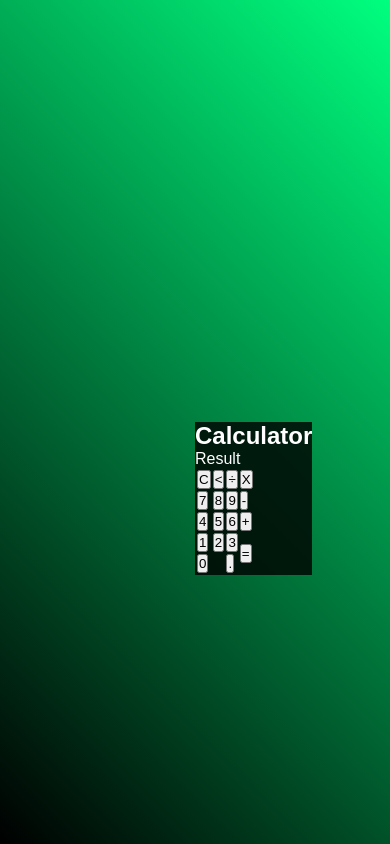
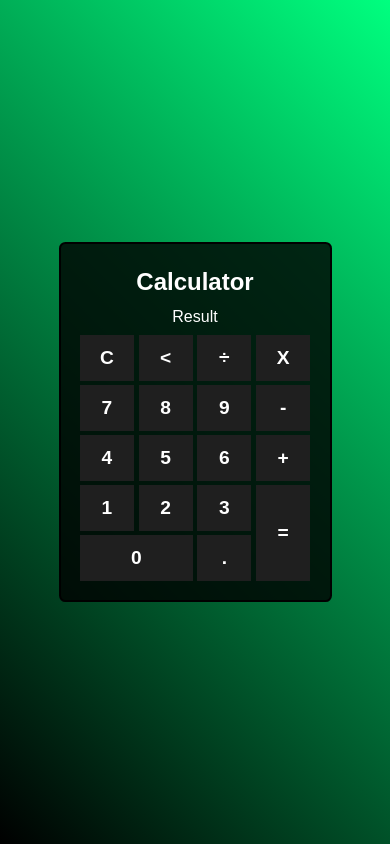
Before and after one commit to dimas-prates/calculator, a plain HTML site: page public/pages/index.html in a window 390 px wide. Drawn offline with Linux system fonts and the light colour scheme.

Commit message:
:sparkles: feat(index.css): Add style to the calculator. Add hover animation and adapt to mobile

```diff
--- a/public/styles/index.css
+++ b/public/styles/index.css
@@ -3,14 +3,58 @@
 .content {
     background: var(--clr-bkg-main);
     color: var(--clr-txt-main);
-    height: 100vh;
+    min-height: 100vh;
     font-family: Arial, Helvetica, sans-serif;
-
+    display: flex;
+    justify-content: center;
+    align-items: center;
+    line-height: 1.8;
 }
 
 .content__calculator {
     background: var(--clr-bkg-calc);
-    position: absolute;
-    top: 50%;
-    left: 50%;
+    border-radius: 0.4rem;
+    padding: 1rem;
+    border: 0.15rem solid var(--clr-bdr-main);
+    justify-content: center;
+    align-items: center;
+    text-align: center;
+    width: 30vw;
 }
+
+.calculator__table {
+    width: 100%;
+}
+
+.calculator__table td {
+    width: 3rem;
+    height: 3rem;
+    padding: 0.09rem;
+}
+
+.calculator__table td .calculator__button {
+    width: 100%;
+    height: 100%;
+    cursor: pointer;
+    border: none;
+    background: var(--clr-bkg-btn);
+    color: var(--clr-txt-main);
+    font-weight: bolder;
+    font-size: larger;
+    transition: text-shadow ease 300ms, font-size ease 150ms;
+}
+
+.calculator__table td .calculator__button:hover,
+.calculator__table td .calculator__button:focus-within {
+    text-shadow: 0 0 2px var(--clr-hvr-main);
+    font-size: x-large;
+}
+
+@media screen and (max-width: 760px) {
+    .content__calculator {
+        justify-content: center;
+        align-items: center;
+        text-align: center;
+        width: 70vw;
+    }
+}
```
